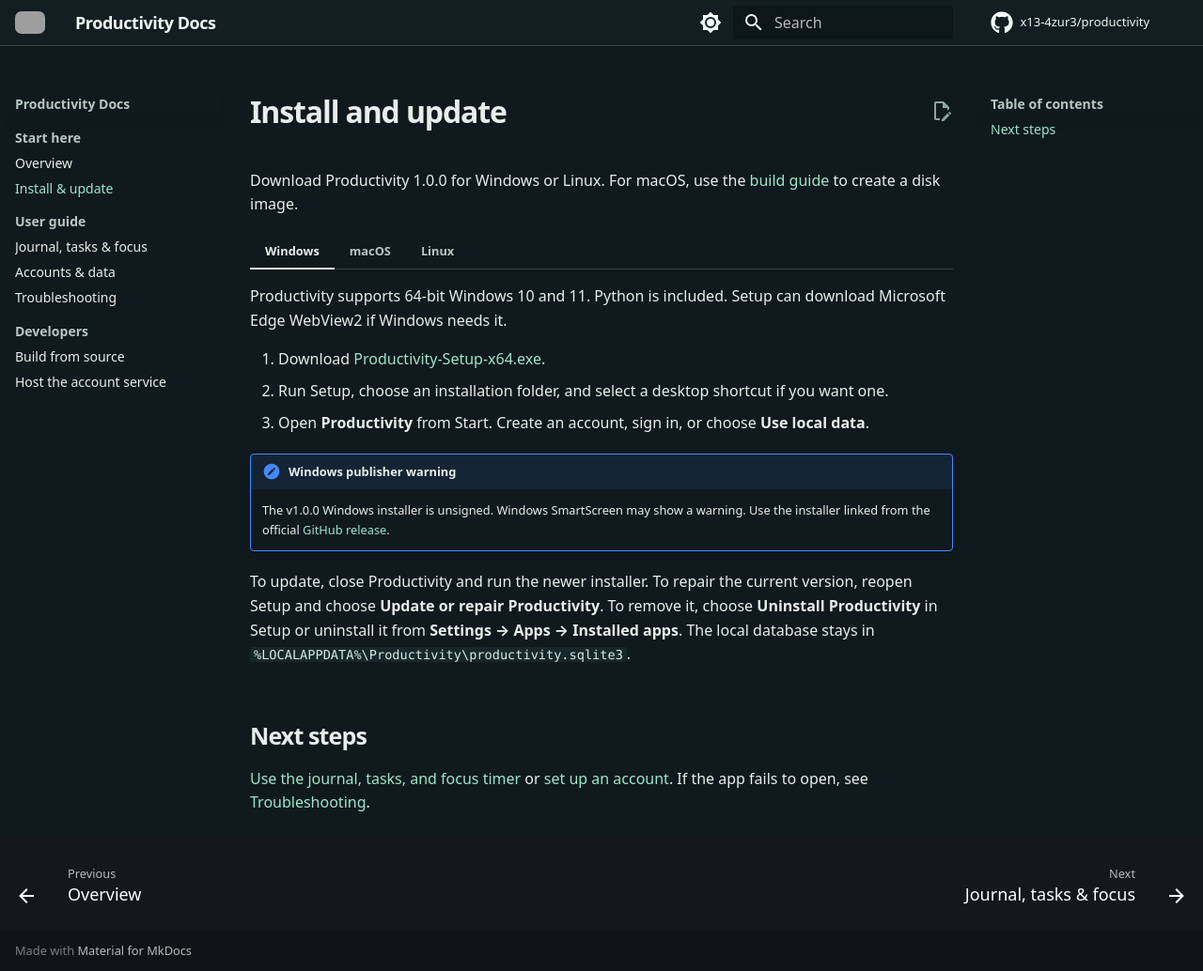
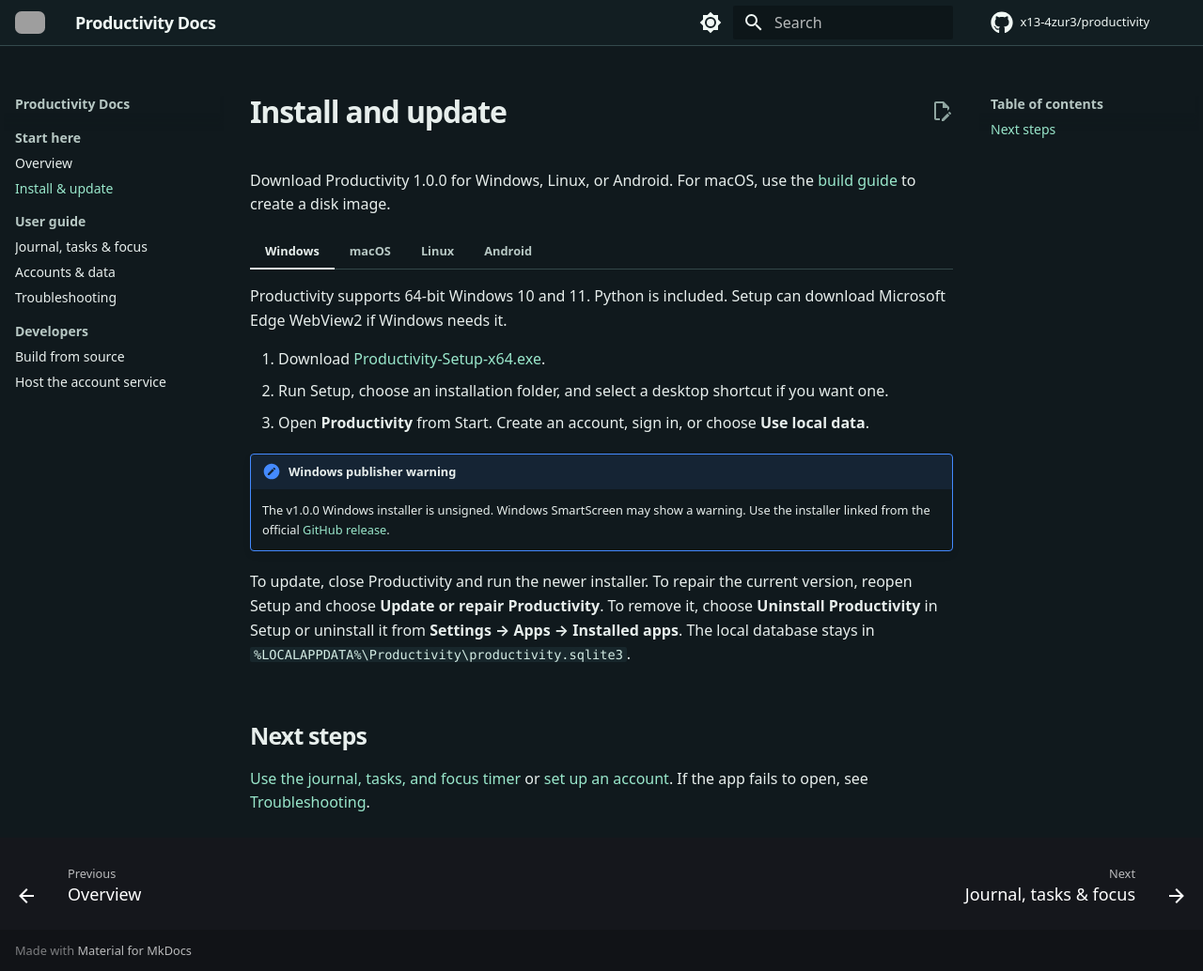
Before and after one commit to x13-4zur3/productivity, an MkDocs documentation site: the page built from docs/pages/install.md, in a window 1280 px wide and 1034 px high. Shown: the whole window at 94% size. Built offline with MkDocs 1.6.1 and Material for MkDocs 9.7.7, drawn with Linux system fonts in a browser that asks for light colours; comment, search, counter and statistics services are not loaded; part of the change alters nothing that is shown; grey boxes are pictures that could not be loaded.

Commit message:
Include Android installation instructions for v1.0.0
Added installation instructions for Android version 1.0.0, including download and installation steps.

```diff
--- a/docs/pages/install.md
+++ b/docs/pages/install.md
@@ -1,6 +1,6 @@
 # Install and update
 
-Download Productivity 1.0.0 for Windows or Linux. For macOS, use the [build guide](build.md) to create a disk image.
+Download Productivity 1.0.0 for Windows, Linux, or Android. For macOS, use the [build guide](build.md) to create a disk image.
 
 === "Windows"
 
@@ -51,6 +51,16 @@ Download Productivity 1.0.0 for Windows or Linux. For macOS, use the [build guid
 
     Both builds keep local data in `$XDG_DATA_HOME/productivity/productivity.sqlite3`. The default location is `~/.local/share/productivity/productivity.sqlite3`.
 
+=== "Android"
+
+    The v1.0.0 APK is a debug build for testing on Android 7.0 or later. It supports ARM64 and x86-64 devices.
+
+    1. Download [Productivity-Android-1.0.0-debug.apk](https://github.com/x13-4zur3/productivity/releases/download/android-v1.0.0/Productivity-Android-1.0.0-debug.apk) on your device.
+    2. Open the APK. If Android prompts you, allow **Install unknown apps** for the browser or file manager you used, then return to the installer.
+    3. Tap **Install**, then open **Productivity**. Create an account, sign in, or choose **Use local data**.
+
+    To update, install a newer APK signed with the same key over the current app. Uninstalling Productivity removes the local workspace from the device.
+
 ## Next steps
 
 [Use the journal, tasks, and focus timer](use.md) or [set up an account](accounts.md). If the app fails to open, see [Troubleshooting](troubleshooting.md).
```
